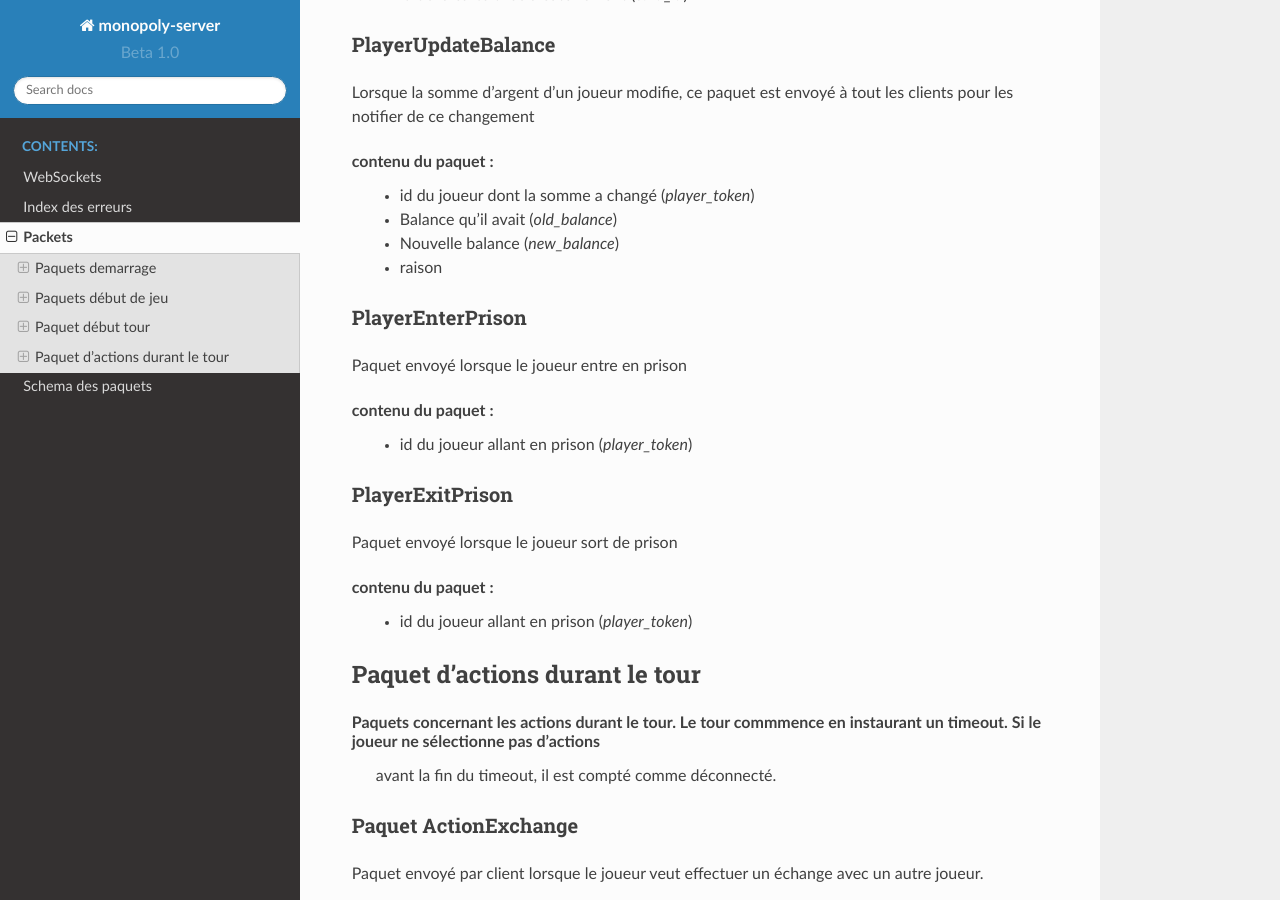
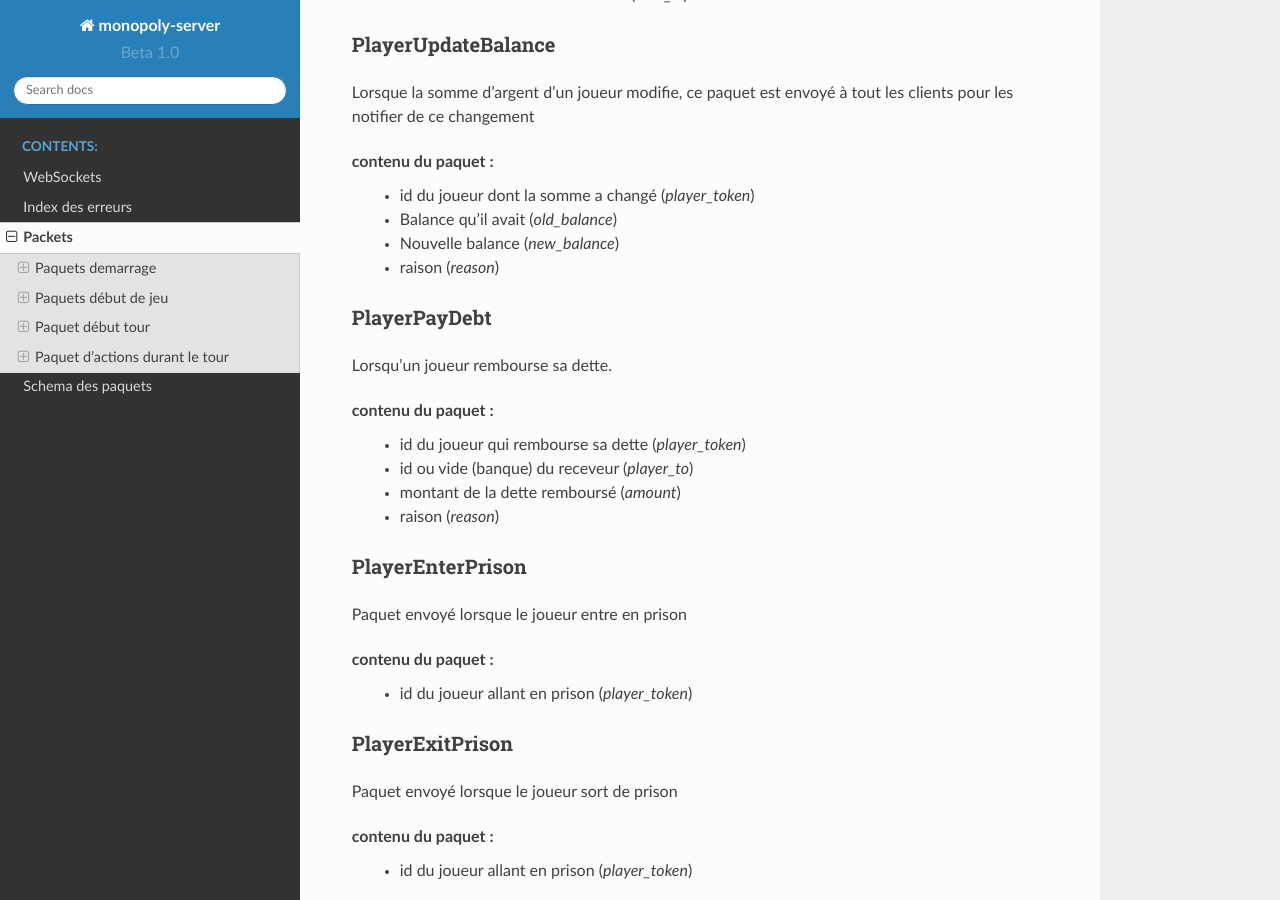
Before and after one commit to 3A-Unistra/Server, a Sphinx documentation site: the page built from docs/source/pages/packets.rst, in a window 1280 px wide and 900 px high, scrolled down 4384 px. Built offline with Sphinx 7.4.7 and the Read the Docs theme 2.0.0, drawn with Linux system fonts in a browser that asks for light colours; formulas are drawn with MathJax 3.

Commit message:
added PlayerPayDebt to doc

```diff
--- a/docs/source/pages/packets.rst
+++ b/docs/source/pages/packets.rst
@@ -220,7 +220,18 @@ Lorsque la somme d'argent d'un joueur modifie, ce paquet est envoyé à tout les
  * id du joueur dont la somme a changé (*player_token*)
  * Balance qu'il avait (*old_balance*)
  * Nouvelle balance (*new_balance*)
- * raison
+ * raison (*reason*)
+
+PlayerPayDebt
+^^^^^^^^^^^^^
+
+Lorsqu'un joueur rembourse sa dette.
+
+**contenu du paquet :**
+ * id du joueur qui rembourse sa dette (*player_token*)
+ * id ou vide (banque) du receveur (*player_to*)
+ * montant de la dette remboursé (*amount*)
+ * raison (*reason*)
 
 PlayerEnterPrison
 ^^^^^^^^^^^^^^^^^
```
